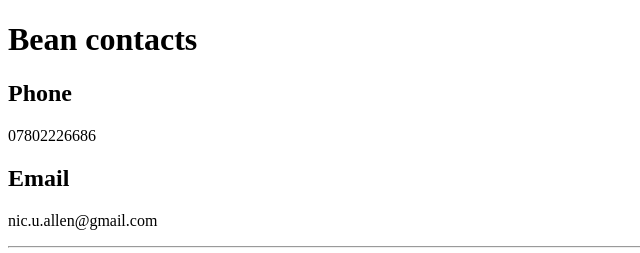
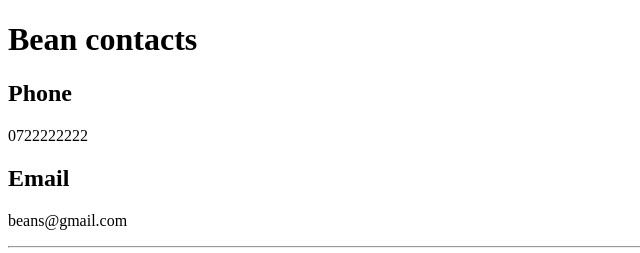
Before and after one commit to ProtateHoe/Bean-Emporium, a plain HTML site: page contact.html in a window 1280 px wide. Shown: the top 253 px of the page, 0-640 px from the left. Drawn offline with Linux system fonts and the light colour scheme.

Commit message:
updated contact details

```diff
--- a/contact.html
+++ b/contact.html
@@ -7,9 +7,9 @@
   <h1>Bean contacts</h1>
   <body>
     <h2>Phone</h2>
-    <p>07802226686</p>
+    <p>0722222222</p>
     <h2>Email</h2>
-    <p>nic.u.allen@gmail.com</p>
+    <p>beans@gmail.com</p>
 
     <hr>
 
```
